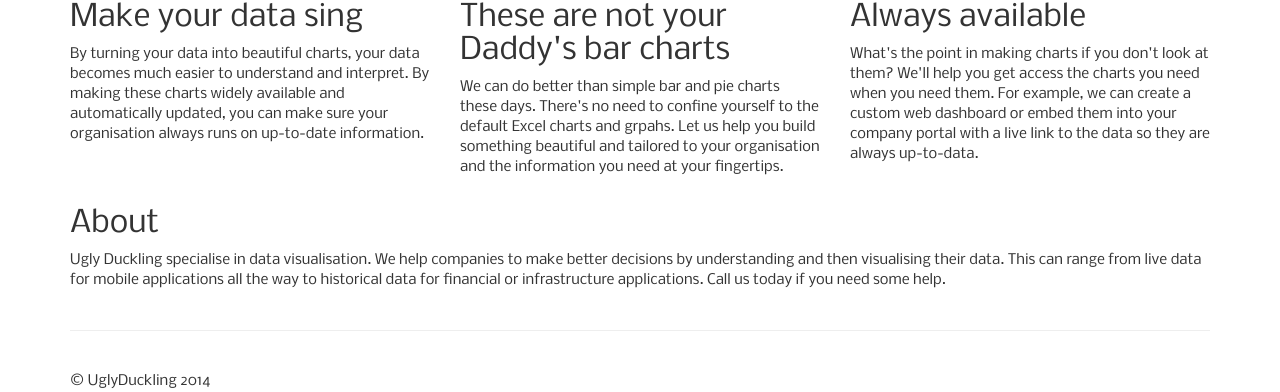
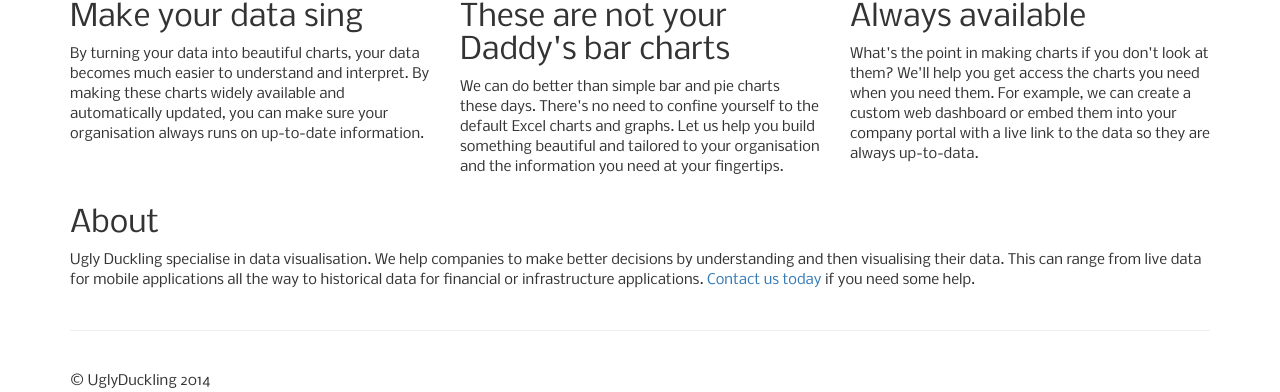
Before and after one commit to mrmrcoleman/ud_visualise, a Flask app: page / in a window 1280 px wide. Shown: the part 755-1147 px from the top of the page. Run offline with Flask 2, Linux system fonts and the light colour scheme; some libraries are stand-ins or nearby versions.

Commit message:
Update contact link and fix typo.

```diff
--- a/visualise/app/templates/visualise.html
+++ b/visualise/app/templates/visualise.html
@@ -86,7 +86,7 @@ have time to open the Spreadsheet and check the numbers all the time.
         <p>
         We can do better than simple bar and pie charts these days.
         There's no need to confine yourself to the default Excel charts and
-        grpahs. Let us help you build something beautiful and tailored to your
+        graphs. Let us help you build something beautiful and tailored to your
         organisation and the information you need at your fingertips.
         </p>
       </div>
@@ -102,7 +102,7 @@ have time to open the Spreadsheet and check the numbers all the time.
       <div class="col-lg-12">
         <h2>About</h2>
 	Ugly Duckling specialise in data visualisation. We help companies to make better decisions by understanding and then visualising their data.
-	This can range from live data for mobile applications all the way to historical data for financial or infrastructure applications. Call us today if you need some help.
+        This can range from live data for mobile applications all the way to historical data for financial or infrastructure applications. <a href="http://uglyduckling.nl/contact">Contact us today</a> if you need some help.
       </div>
     </div>
 
```
